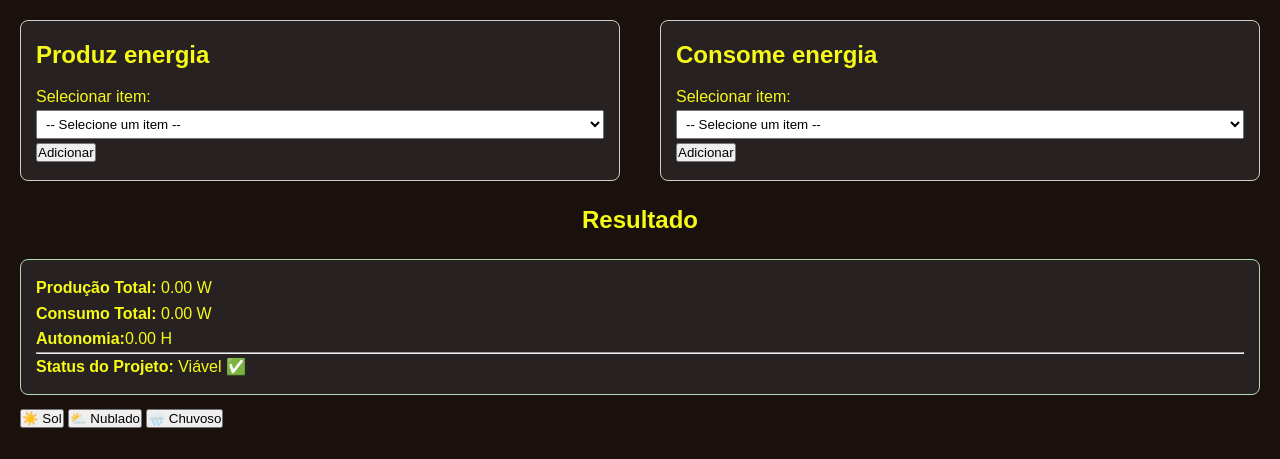
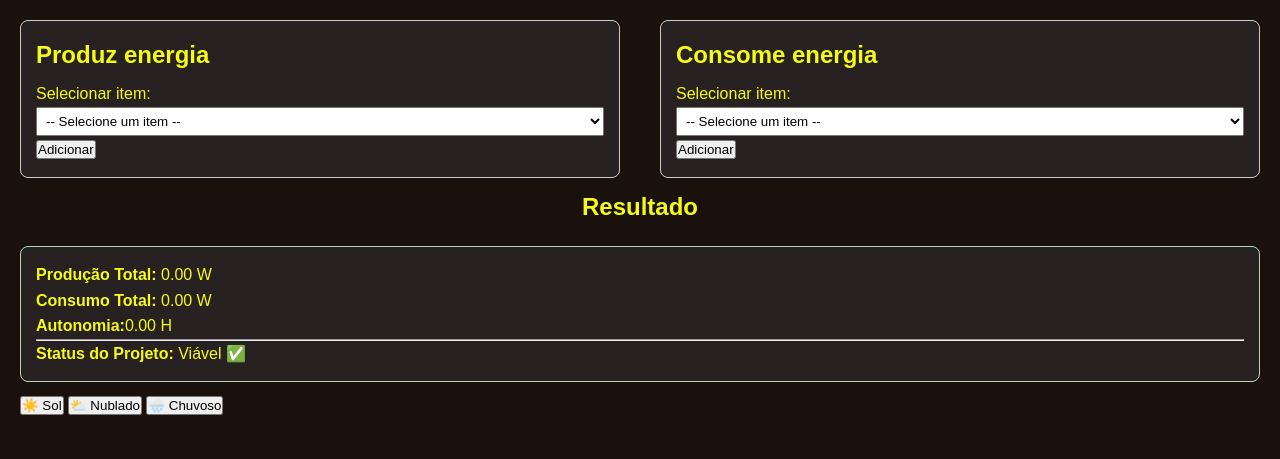
Before and after one commit to henry-marcondes/LIHE_acmh, a Django app: page / in a window 1280 px wide. Shown: the top 459 px of the page. Run offline with Django 5.2, Linux system fonts and the light colour scheme; data that the repository does not hold is empty.

Commit message:
alteração no css

```diff
--- a/base_project/public_site/static/css/home.css
+++ b/base_project/public_site/static/css/home.css
@@ -12,6 +12,7 @@ body {
     color: #f6fa17;
     padding: 20px;
 }
+
 
 /* Footer */
 .footer {
@@ -43,7 +44,7 @@ h2 {
 
 label {
     display: block;
-    margin-top: 10px;
+    margin-top: 7px;
 }
 
 select {
--- a/base_project/public_site/templates/resources/home.html
+++ b/base_project/public_site/templates/resources/home.html
@@ -55,7 +55,7 @@
     </div>
   </div>
 
-  <h2 style="text-align: center; margin-top: 20px;">Resultado</h2>
+  <h2 style="text-align: center; margin-top: 10px;">Resultado</h2>
   <div class="result" id="results">
     <p><strong>Produção Total: </strong><span id="total_power_supply">0</span> W</p>
     <p><strong>Consumo Total: </strong><span id="total_power_source">0</span> W</p>
```
